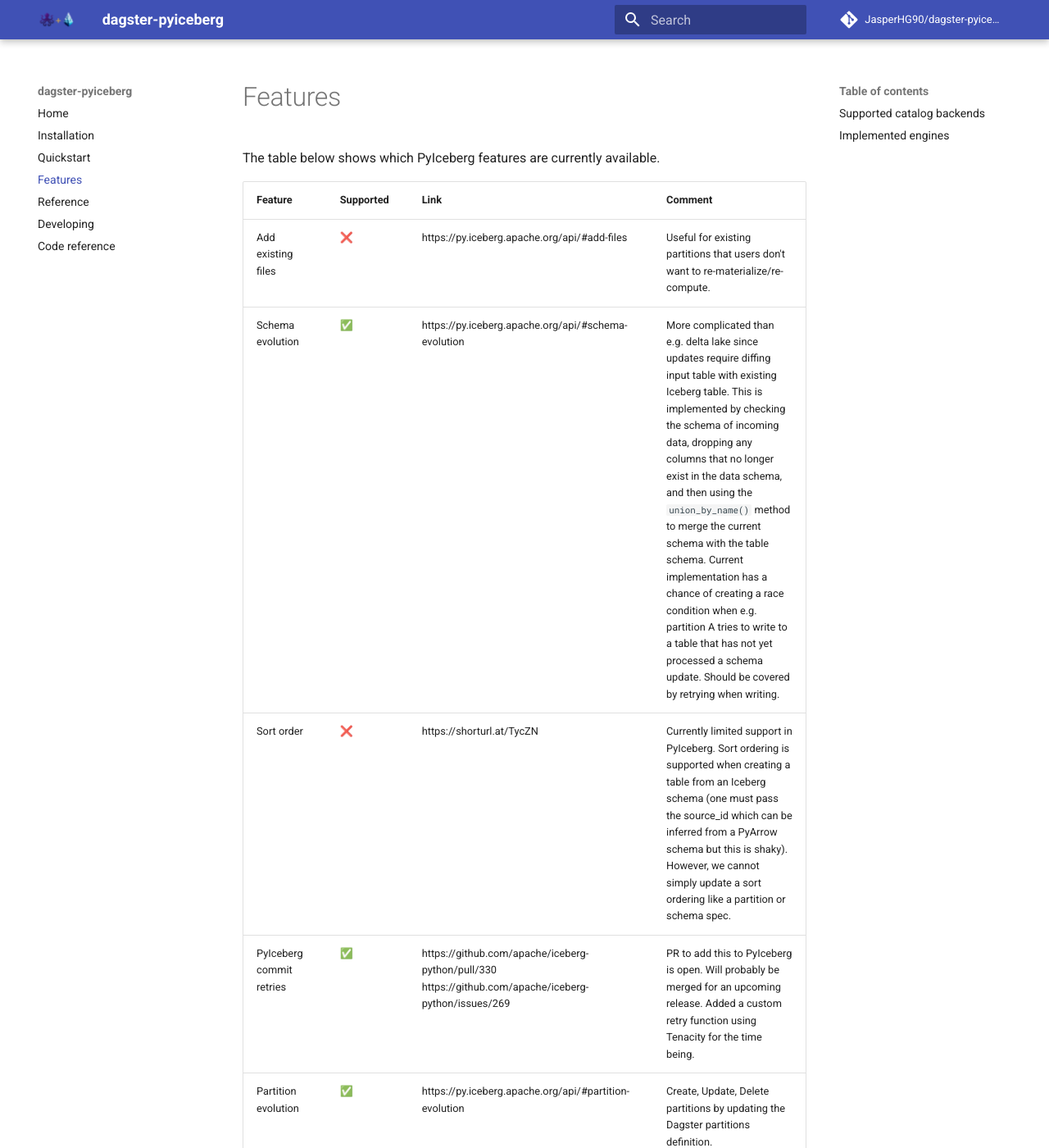
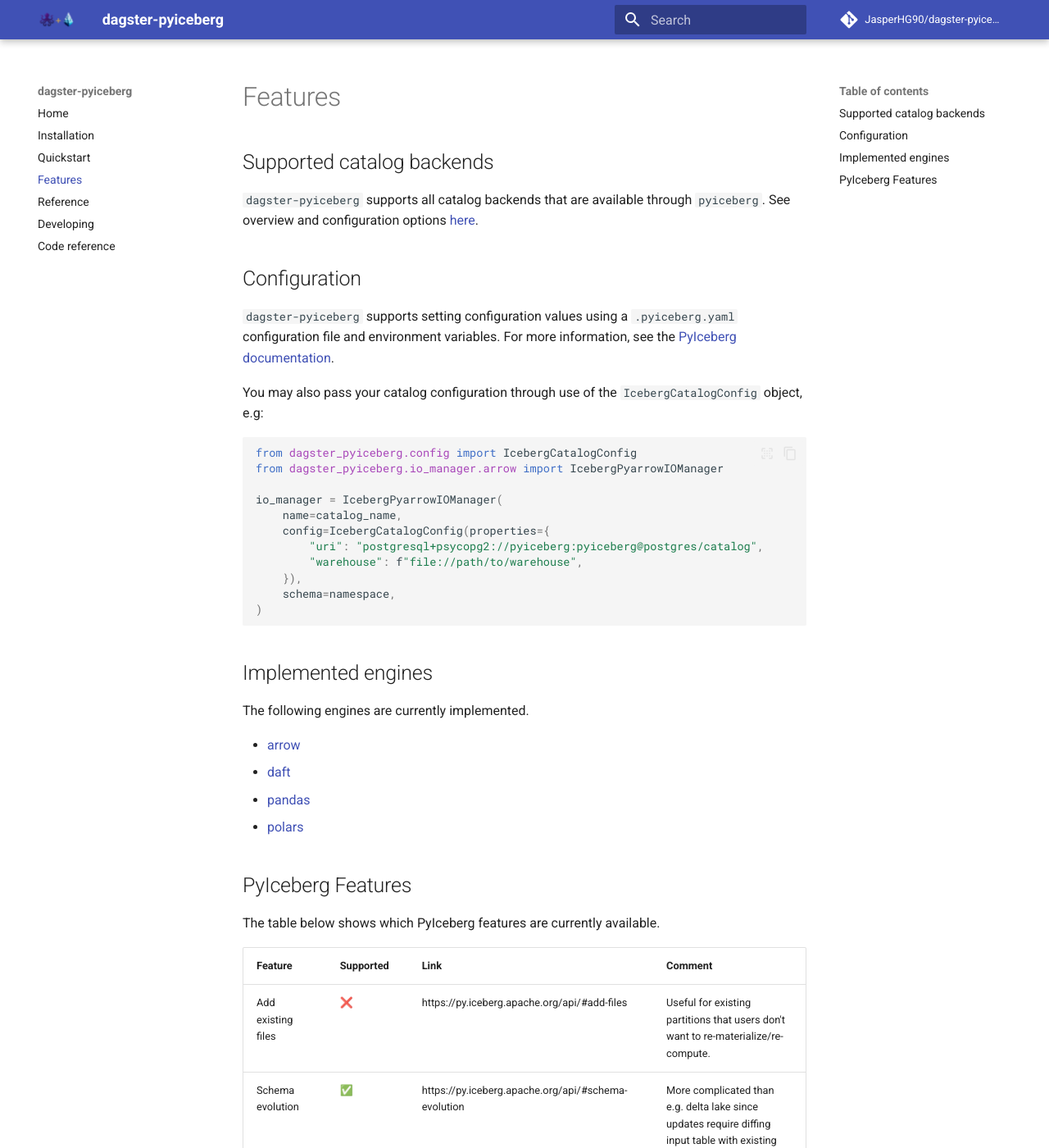
Before and after one commit to JasperHG90/dagster-pyiceberg, an MkDocs documentation site: the page built from docs/features.md, in a window 1280 px wide and 1400 px high. Shown: the whole window at 82% size. Built offline with MkDocs 1.6.1 and Material for MkDocs 9.7.7, drawn with Linux system fonts in a browser that asks for light colours; comment, search, counter and statistics services are not loaded; some of the changed text lies outside the part shown.

Commit message:
docs: update docs

````diff
--- a/docs/features.md
+++ b/docs/features.md
@@ -1,4 +1,39 @@
 # Features
+
+## Supported catalog backends
+
+`dagster-pyiceberg` supports all catalog backends that are available through `pyiceberg`. See overview and configuration options [here](https://py.iceberg.apache.org/configuration/#catalogs).
+
+## Configuration
+
+`dagster-pyiceberg` supports setting configuration values using a `.pyiceberg.yaml` configuration file and environment variables. For more information, see the [PyIceberg documentation](https://py.iceberg.apache.org/configuration/#setting-configuration-values).
+
+You may also pass your catalog configuration through use of the `IcebergCatalogConfig` object, e.g:
+
+```python
+from dagster_pyiceberg.config import IcebergCatalogConfig
+from dagster_pyiceberg.io_manager.arrow import IcebergPyarrowIOManager
+
+io_manager = IcebergPyarrowIOManager(
+    name=catalog_name,
+    config=IcebergCatalogConfig(properties={
+        "uri": "postgresql+psycopg2://pyiceberg:pyiceberg@postgres/catalog",
+        "warehouse": f"file://path/to/warehouse",
+    }),
+    schema=namespace,
+)
+```
+
+## Implemented engines
+
+The following engines are currently implemented.
+
+- [arrow](https://arrow.apache.org/docs/python/index.html)
+- [daft](https://www.getdaft.io/)
+- [pandas](https://pandas.pydata.org/)
+- [polars](https://pola.rs/)
+
+## PyIceberg Features
 
 The table below shows which PyIceberg features are currently available.
 
````
Also changed, not shown: other parts of docs/features.md (+0 -13 lines).
